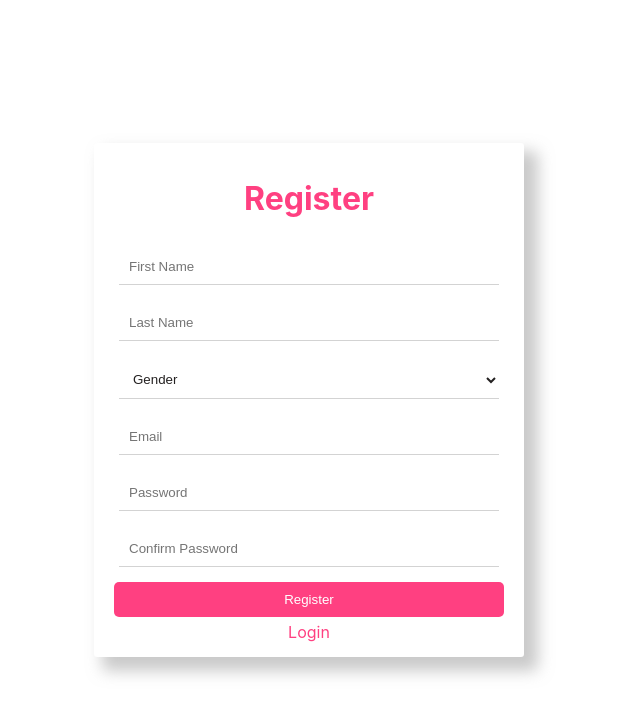
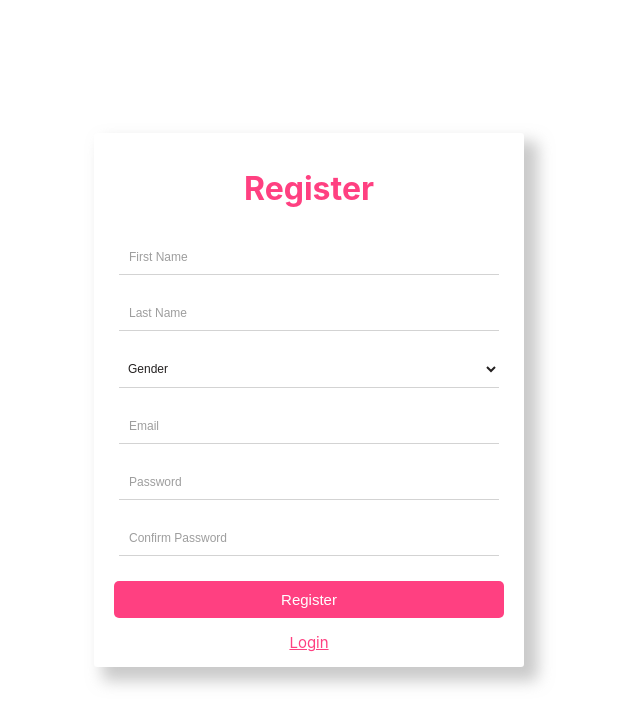
Before and after one commit to denverallam/react-authentication, a React (Create React App) app: page /register in a window 1280 px wide. Shown: the top 726 px of the page, without its empty margins (331-971 px from the left). Built offline with nearby package versions, Linux system fonts and the light colour scheme.

Commit message:
Added UI design

```diff
--- a/src/App.css
+++ b/src/App.css
@@ -6,11 +6,11 @@
   height: 100vh;
 }
 
-*{
+* {
   box-shadow: none;
 }
 
-.form{
+.form {
   display: flex;
   flex-direction: column;
   width: 400px;
@@ -19,33 +19,53 @@
   box-shadow: 11px 11px 15px 3px rgb(150, 150, 150, 0.5);
 }
 
-h1{
+h1 {
   color: #ff4081;
 }
 
-
-.form-input{
+.form-input {
   border: 0;
-  border-bottom: .5px solid lightgray;
+  border-bottom: 0.5px solid lightgray;
   padding: 10px;
   margin: 10px;
   color: rgb(36, 33, 33);
 }
 
-select{
+select {
   background: white !important;
+  padding-left: 5px !important;
+  font-size: 12px;
 }
 
-.button{
+::placeholder {
+  opacity: 0.7;
+  font-size: 12px;
+}
+
+option:first {
+  font-size: 12px;
+}
+
+.button {
   padding: 10px;
-  margin: 5px;
+  margin: 15px 5px 15px 5px;
   border-radius: 5px;
   color: white;
   background-color: #ff4081;
   border: 0px;
 }
 
-a{
-  text-decoration: none;
+a {
   color: #ff4081;
 }
+
+.font {
+  font-size: 15px !important;
+}
+
+
+@media screen and (max-width: 600px) {
+  .form {
+    box-shadow: none;
+  }
+}
--- a/src/components/Login.js
+++ b/src/components/Login.js
@@ -44,8 +44,8 @@ const Login = () => {
         onChange={changeHandler}
         required
       />
-      <button type="submit" className="button">Login</button>
-      <Link to="/register">
+      <button type="submit" className="button font">Login</button>
+      <Link to="/register" className="font">
         Register
       </Link>
     </form>
--- a/src/components/Register.js
+++ b/src/components/Register.js
@@ -90,7 +90,7 @@ const Register = () => {
         onChange={changeHandler}
         required
       >
-        <option className="option-disabled" selected disabled>
+        <option className="option-disabled" selected disabled hidden>
           Gender
         </option>
         <option value="Male">Male</option>
@@ -99,7 +99,7 @@ const Register = () => {
         <option value="Transgender">Transgender</option>
         <option value="Intersex">Intersex</option>
         <option value="Other">Other</option>
-        <option value="I prefer not to say">I prefer not to say</option>
+        <option value="Preferred not to say">I prefer not to say</option>
       </select>
 
       <input
@@ -126,10 +126,10 @@ const Register = () => {
         placeholder="Confirm Password"
         onChange={changeHandler}
       />
-      <button type="submit" className="button">
+      <button type="submit" className="button font">
         Register
       </button>
-      <Link to="/login">Login</Link>
+      <Link to="/login" className="font">Login</Link>
     </form>
   );
 };
```
